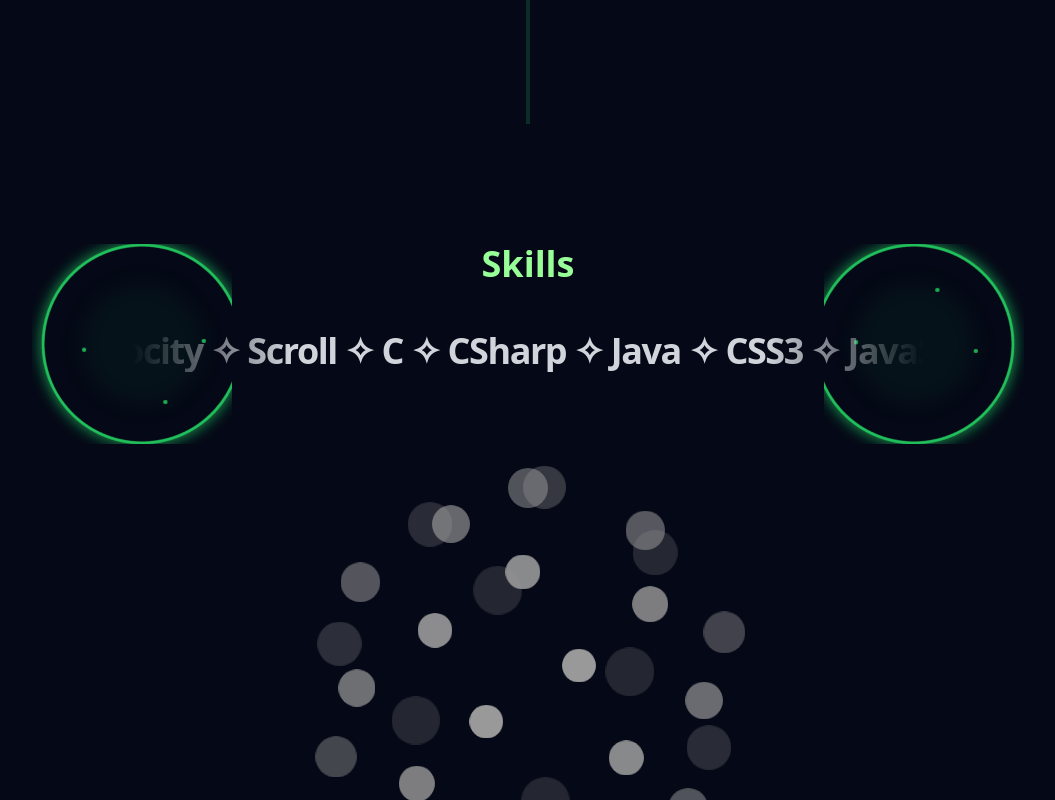
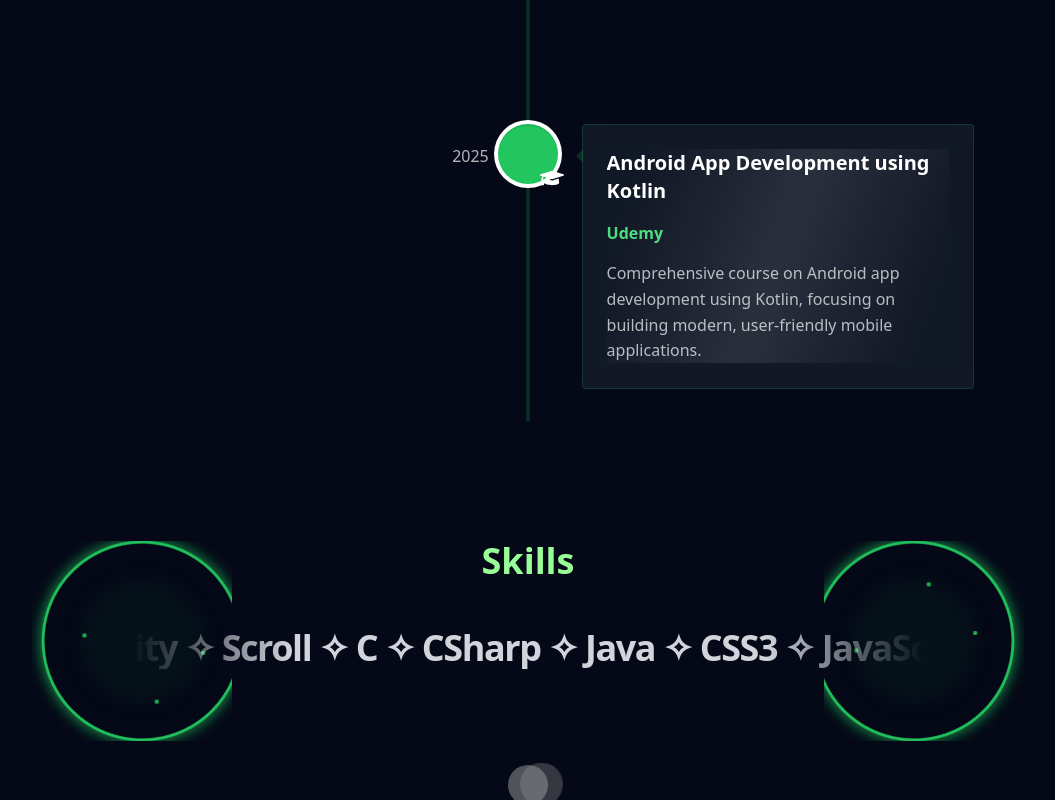
Before and after one commit to lord-rudra0/My-Portfolio, a React (Vite) app: page /about in a window 1280 px wide. Shown: the part 1240-2040 px from the top of the page, without its empty margins (112-1167 px from the left). Built offline with nearby package versions, Linux system fonts and the light colour scheme.

Commit message:
android app devlopment added

```diff
--- a/src/components/Education.jsx
+++ b/src/components/Education.jsx
@@ -128,9 +128,8 @@ const Education = () => {
             </p>
 
             <motion.div
-              className={`absolute inset-0 bg-gradient-to-r from-transparent ${
-                theme === 'dark' ? 'via-white/10' : 'via-black/5'
-              } to-transparent -translate-x-full group-hover:translate-x-full transition-transform duration-1000`}
+              className={`absolute inset-0 bg-gradient-to-r from-transparent ${theme === 'dark' ? 'via-white/10' : 'via-black/5'
+                } to-transparent -translate-x-full group-hover:translate-x-full transition-transform duration-1000`}
               style={{ skewX: -20 }}
             />
           </motion.div>
@@ -176,9 +175,8 @@ const Education = () => {
             </p>
 
             <motion.div
-              className={`absolute inset-0 bg-gradient-to-r from-transparent ${
-                theme === 'dark' ? 'via-white/10' : 'via-black/5'
-              } to-transparent -translate-x-full group-hover:translate-x-full transition-transform duration-1000`}
+              className={`absolute inset-0 bg-gradient-to-r from-transparent ${theme === 'dark' ? 'via-white/10' : 'via-black/5'
+                } to-transparent -translate-x-full group-hover:translate-x-full transition-transform duration-1000`}
               style={{ skewX: -20 }}
             />
           </motion.div>
@@ -224,9 +222,53 @@ const Education = () => {
             </p>
 
             <motion.div
-              className={`absolute inset-0 bg-gradient-to-r from-transparent ${
-                theme === 'dark' ? 'via-white/10' : 'via-black/5'
-              } to-transparent -translate-x-full group-hover:translate-x-full transition-transform duration-1000`}
+              className={`absolute inset-0 bg-gradient-to-r from-transparent ${theme === 'dark' ? 'via-white/10' : 'via-black/5'
+                } to-transparent -translate-x-full group-hover:translate-x-full transition-transform duration-1000`}
+              style={{ skewX: -20 }}
+            />
+          </motion.div>
+        </VerticalTimelineElement>
+        {/* Android App Development */}
+        <VerticalTimelineElement
+          className="vertical-timeline-element--education"
+          contentStyle={timelineElementStyle}
+          contentArrowStyle={{ borderRight: `7px solid ${colors.border}` }}
+          date="2025"
+          iconStyle={{ background: colors.icon, color: '#fff' }}
+          icon={
+            <motion.div
+              variants={iconVariants}
+              initial="hidden"
+              whileInView="visible"
+              viewport={{ once: true }}
+              whileHover={{ rotate: 360 }}
+              transition={{ duration: 0.8, ease: "easeInOut" }}
+              className="w-full h-full flex items-center justify-center"
+            >
+              <FaGraduationCap className="text-2xl" />
+            </motion.div>
+          }
+        >
+          <motion.div
+            variants={cardVariants}
+            initial="hidden"
+            whileInView="visible"
+            viewport={{ once: true }}
+            whileHover={{ scale: 1.02 }}
+            className="relative overflow-hidden group"
+          >
+            <h3 className="vertical-timeline-element-title text-xl font-bold" style={{ color: colors.text }}>
+              Android App Development using Kotlin
+            </h3>
+            <h4 className="vertical-timeline-element-subtitle mt-2" style={{ color: colors.subtitle }}>
+              Udemy
+            </h4>
+            <p className="mt-2" style={{ color: colors.description }}>
+              Comprehensive course on Android app development using Kotlin, focusing on building modern, user-friendly mobile applications.
+            </p>
+            <motion.div
+              className={`absolute inset-0 bg-gradient-to-r from-transparent ${theme === 'dark' ? 'via-white/10' : 'via-black/5'
+                } to-transparent -translate-x-full group-hover:translate-x-full transition-transform duration-1000`}
               style={{ skewX: -20 }}
             />
           </motion.div>
--- a/src/data/content.js
+++ b/src/data/content.js
@@ -31,6 +31,12 @@ export const content = {
       school: "Udemy",
       year: "2024",
       description: "Intensive Web Development program covering full-stack web development."
+    },
+    {
+      degree: "Android App Development using Kotlin",
+      school: "Udemy",
+      year: "2025",
+      description: "Comprehensive course on Android app development using Kotlin, focusing on building modern, user-friendly mobile applications."
     }
   ],
   skills: [
```
